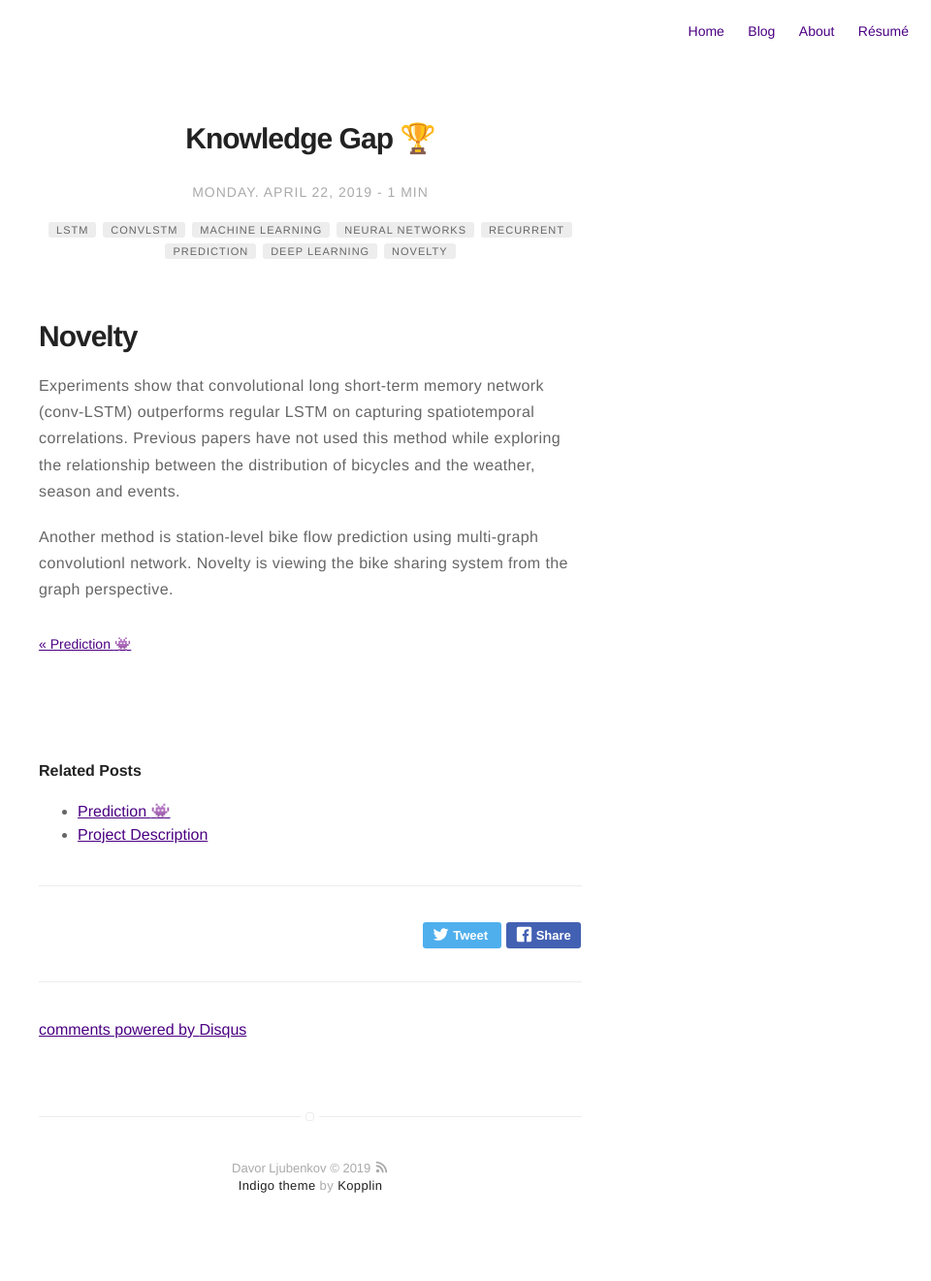
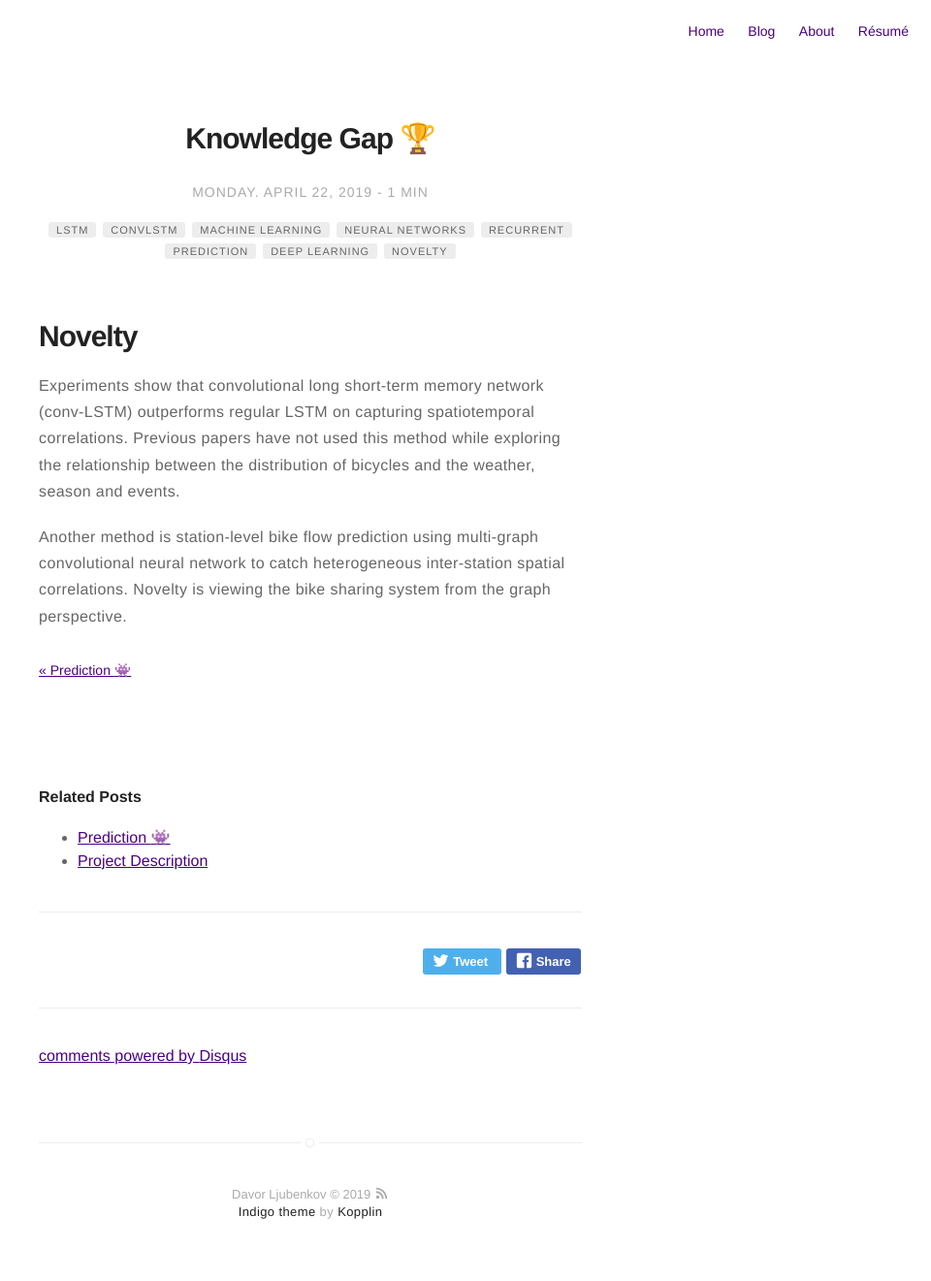
Before and after one commit to dljubenk/dljubenk.github.io, a Jekyll site: the page built from _posts/2019-04-22-knowledge-gap.markdown, in a window 1280 px wide. Shown: the whole page at 97% size, without its empty margins (320-1280 px from the left). Built offline with Jekyll 4.4.1, drawn with Linux system fonts in a browser that asks for light colours; emoji names are drawn with the system emoji font; comment, search, counter and statistics services are not loaded; before the commit the page ends 1294 px from its top, so only the background shows below that.

Commit message:
Update 2019-04-22-knowledge-gap.markdown

```diff
--- a/_posts/2019-04-22-knowledge-gap.markdown
+++ b/_posts/2019-04-22-knowledge-gap.markdown
@@ -26,4 +26,4 @@ jemoji: '<img class="emoji" title=":trophy:" alt=":trophy:" src="https://assets.
 
 Experiments show that convolutional long short-term memory network (conv-LSTM) outperforms regular LSTM on capturing spatiotemporal correlations. Previous papers have not used this method while exploring the relationship between the distribution of bicycles and the weather, season and events.
 
-Another method is station-level bike flow prediction using multi-graph convolutionl network. Novelty is viewing the bike sharing system from the graph perspective.
+Another method is station-level bike flow prediction using multi-graph convolutional neural network to catch heterogeneous inter-station spatial correlations. Novelty is viewing the bike sharing system from the graph perspective.
```
